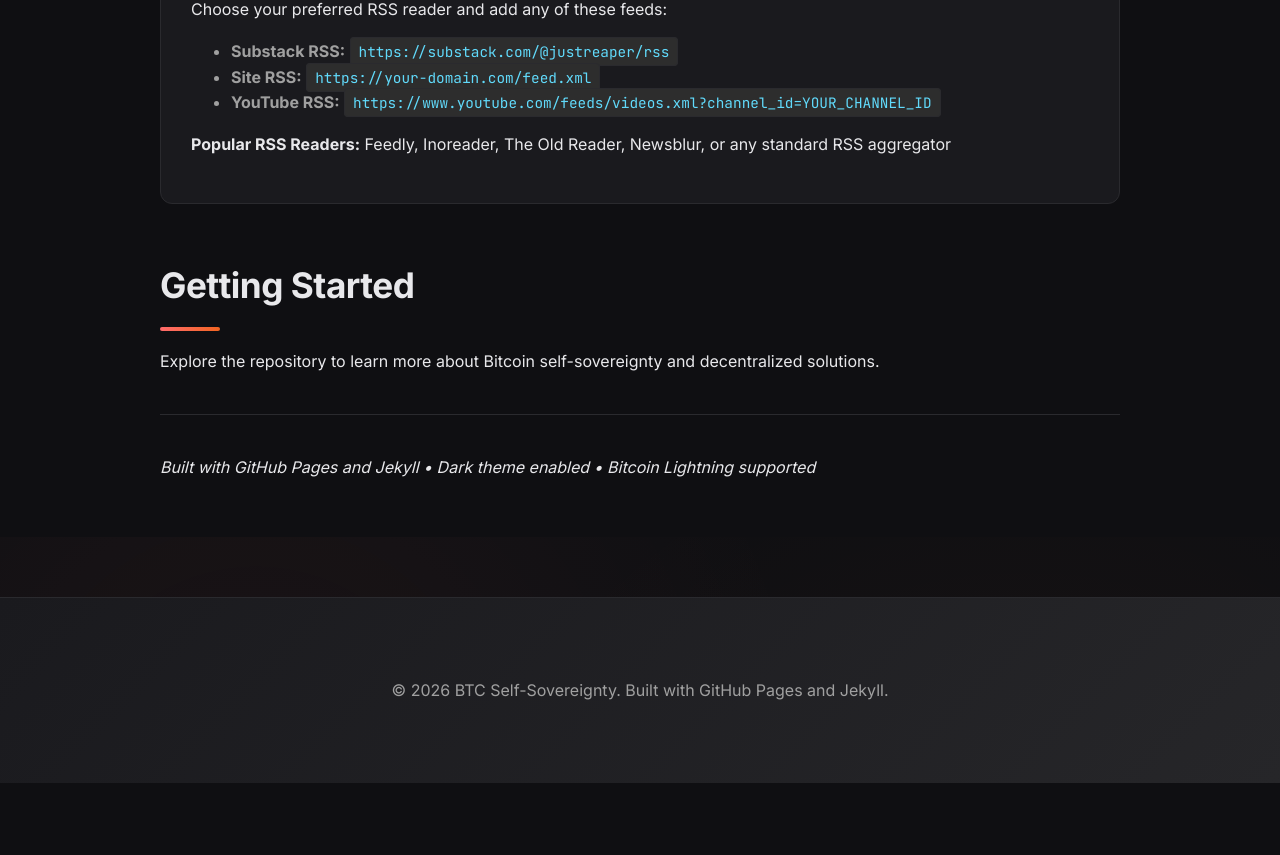
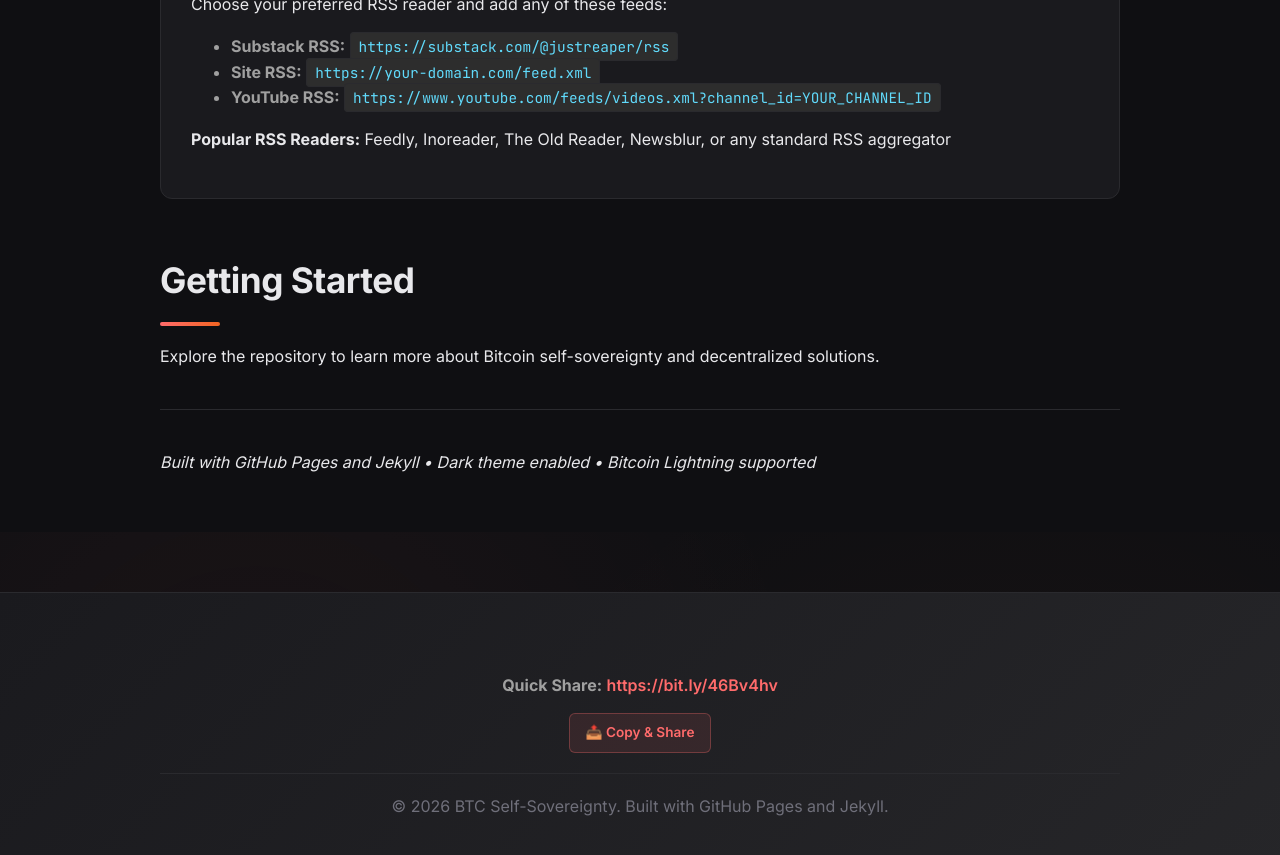
Before and after one commit to reaperjust7-crypto/btc-self-sovereignty, a Jekyll site: the page built from index.md, in a window 1280 px wide and 900 px high, scrolled down 2390 px. Shown: the top 855 px of the window. Built offline with Jekyll 4.4.1, drawn with Linux system fonts in a browser that asks for light colours; our own code applies the rules of GitHub Pages for plain Markdown files; before the commit the page ends 3173 px from its top, so only the background shows below that.

Commit message:
Add short URL to header and footer

```diff
--- a/_layouts/default.html
+++ b/_layouts/default.html
@@ -10,9 +10,14 @@
 </head>
 <body>
   <header>
-    <div class="wrapper">
-      <h1><a href="{{ '/' | relative_url }}" style="text-decoration: none;">{{ site.title }}</a></h1>
-      <p>{{ site.description }}</p>
+    <div class="wrapper" style="display: flex; justify-content: space-between; align-items: center; flex-wrap: wrap; gap: 20px;">
+      <div style="flex: 1; min-width: 250px;">
+        <h1 style="margin: 0 0 10px 0;"><a href="{{ '/' | relative_url }}" style="text-decoration: none;">{{ site.title }}</a></h1>
+        <p style="margin: 0;">{{ site.description }}</p>
+      </div>
+      <div style="text-align: right;">
+        <a href="https://bit.ly/46Bv4hv" style="display: inline-block; padding: 10px 20px; background: linear-gradient(135deg, #ff6b6b, #f26522); color: white; text-decoration: none; border-radius: 8px; font-weight: 600; font-size: 0.9em; transition: all 0.3s ease; box-shadow: 0 4px 15px rgba(255, 107, 107, 0.2);">🔗 Share Site</a>
+      </div>
     </div>
   </header>
 
@@ -23,8 +28,16 @@
   </main>
 
   <footer>
-    <div class="wrapper">
-      <p>&copy; 2026 {{ site.title }}. Built with GitHub Pages and Jekyll.</p>
+    <div class="wrapper" style="text-align: center;">
+      <div style="margin-bottom: 20px;">
+        <p style="color: var(--text-secondary); margin: 0 0 15px 0;">
+          <strong>Quick Share:</strong> <a href="https://bit.ly/46Bv4hv" style="color: var(--accent-primary); font-weight: 600;">https://bit.ly/46Bv4hv</a>
+        </p>
+        <div style="display: flex; gap: 10px; justify-content: center;">
+          <a href="https://bit.ly/46Bv4hv" style="display: inline-block; padding: 8px 16px; background: rgba(255, 107, 107, 0.1); border: 1px solid rgba(255, 107, 107, 0.3); color: #ff6b6b; text-decoration: none; border-radius: 6px; font-size: 0.85em; font-weight: 600; transition: all 0.3s ease;" onmouseover="this.style.background='rgba(255, 107, 107, 0.2)'; this.style.transform='translateY(-2px)';" onmouseout="this.style.background='rgba(255, 107, 107, 0.1)'; this.style.transform='translateY(0)';">📤 Copy & Share</a>
+        </div>
+      </div>
+      <p style="color: var(--text-tertiary); margin: 0; padding-top: 20px; border-top: 1px solid var(--border-color);">&copy; 2026 {{ site.title }}. Built with GitHub Pages and Jekyll.</p>
     </div>
   </footer>
 </body>
```
